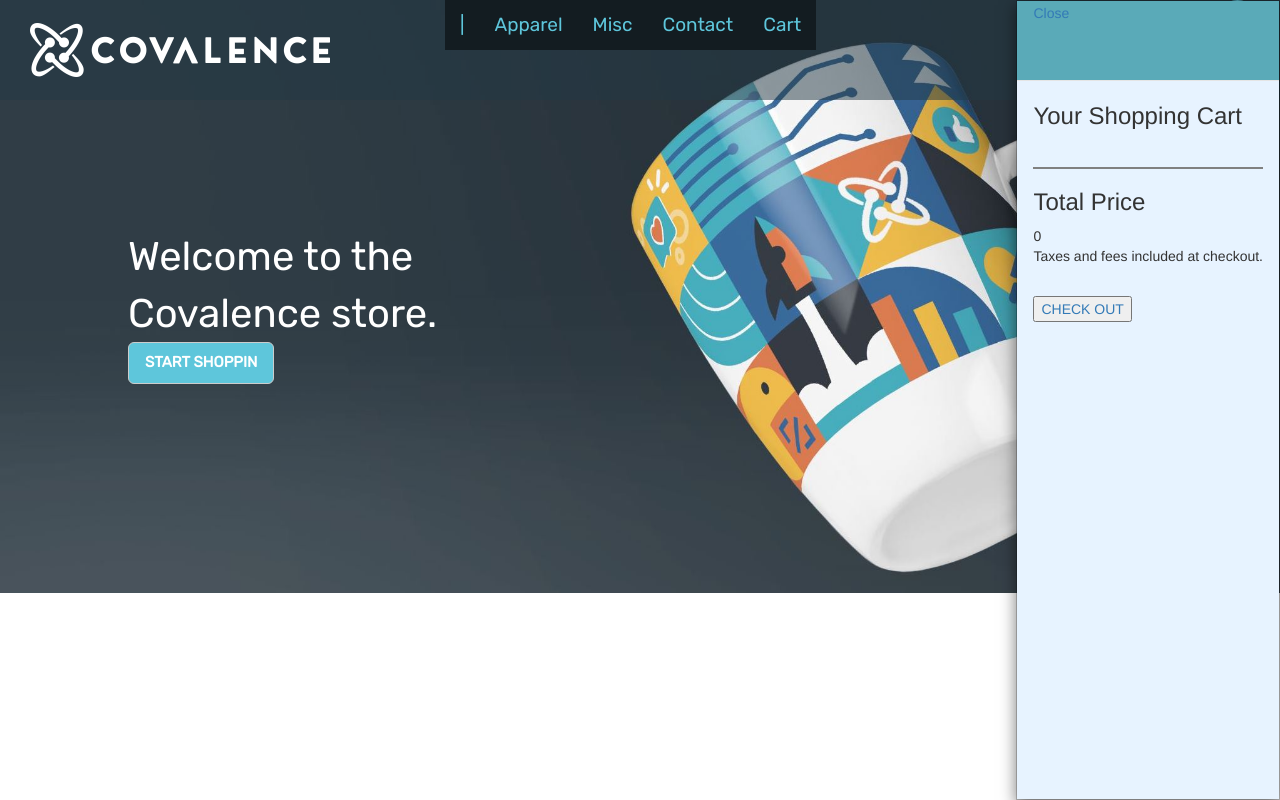
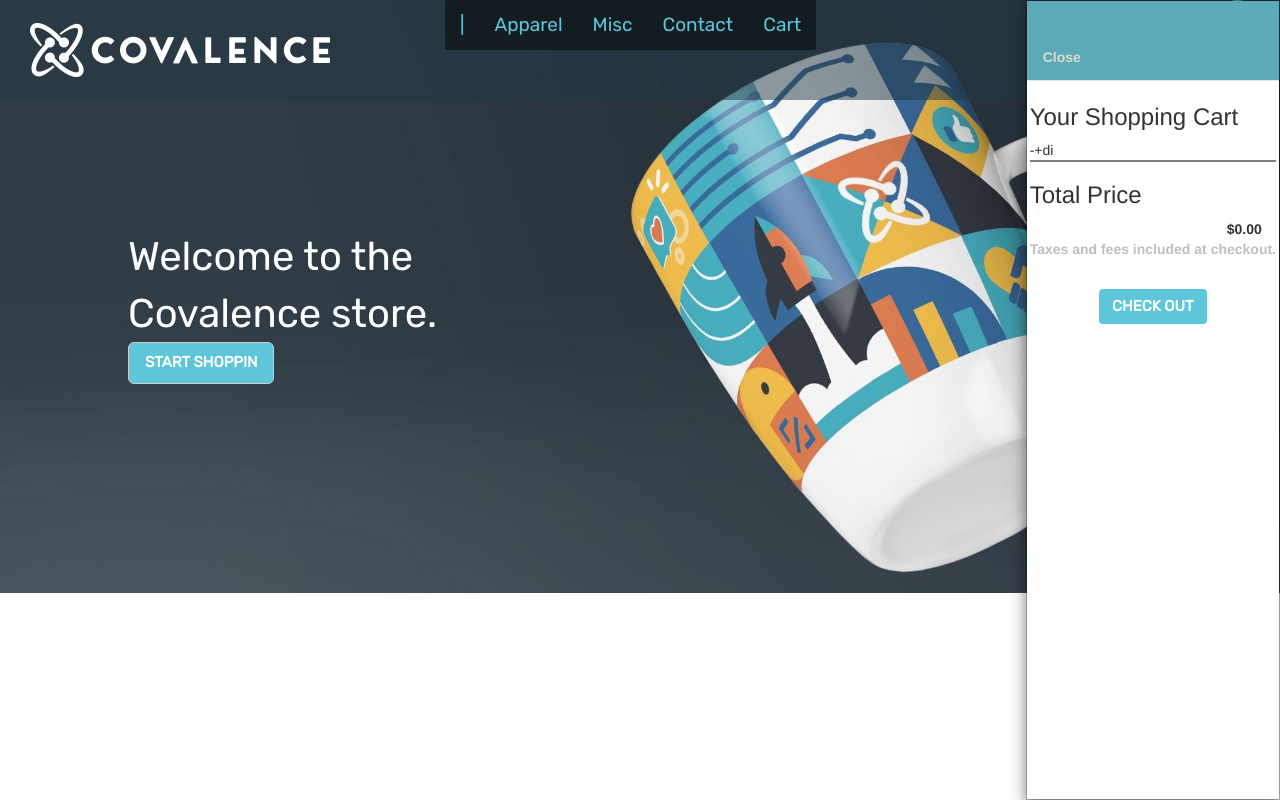
Before and after one commit to BenWhite89/Covalence_ecommerce, a website: page Client/index.html in a window 1280 px wide. Both pictures are taken after a click on the link "Cart". Drawn offline with nearby package versions, Linux system fonts and the light colour scheme; some packages are replaced by stand-ins of ours.

Commit message:
cart changes

```diff
--- a/Client/Views/navbar.html
+++ b/Client/Views/navbar.html
@@ -1,25 +1,37 @@
 
 <div id="cartModal"  class="modal">
     <div class="modal-dialog">
-        <div class="modal-content">
-            <div class="modal-header">
-                <a data-dismiss="modal">Close</a>
+        <div class="modal-content"style="background-color:white;">
+            <div class="modal-header"style:"padding-bottom 20px">
+                <div style="color:rgb(221, 217, 204); font-weight:bolder; padding-top:20%;"data-dismiss="modal">Close</div>
             </div>
-            <div class="modal-body">
+            <div style="padding: 3px"class="modal-body">
                 <h3>Your Shopping Cart</h3>
-                <ul class="itemList">
-                    <li class="listItem" ng-repeat="product in products" ng-show="products !== undefined">
-                        <img ng-style="{'float':'left', 'width':'50px', 'height':'50px', 'background-size':'cover'}" ng-src="../Images/{{ product.imageUrl }}">
-                        <span ng-style="{'float':'left'}">{{ product.title }}</span><br />
+                <ul style="padding: 0px;"class="itemList">
+                    <div class="smallitem"style="width:100%;">
+                    <li class="listItem" style="font-family: rubik; padding-bottom:10px" ng-repeat="product in products" ng-show="products !== undefined">
+
+                     <div class="cartimg"style="width:100%;float:left; padding: 10px;"><img ng-style="{'float':'left', 'width':'50px', 'height':'50px', 'margin':'10px','background-size':'cover'}" ng-src="../Images/{{ product.imageUrl }}">
+                       <div class="cartdescrip"style="position: relative; top: 2%; right:0%;">
+                        <div style="color:rgb(151, 150, 150);font-size: 20px; font-weight:bolder;"ng-style="{'float':'top,right'}">{{ product.title }}</div><div style="color:cyan">{{product.price | currency}}</div><br /></div>
+                        <div style="width: 100%;text-align: left;padding-right: 65%;"class="removebtn">
+                        <button style="border: 0px;padding-top:5px; padding-bottom:5px; padding-right: 15px;padding-left:15px; left:0px; color:rgb(184, 115, 129);background-color:white"class="remove" ng-click="remove()">Remove</button>
+                        </div>
+                    </div>
+                    </li>di
                         <span ng-style="{'float':'left'}" class="dec button">-</span>
                         <span ng-style="{'float':'left'}">{{ product.count }}</span>
                         <span ng-style="{'float':'left'}" class="inc button">+</span>
-                        <button ng-click="remove()">Remove</button>
+
                     </li>
+                    </div>
                 </ul>
-                <h3>Total Price </h3> <span>{{total}}</span>
-                <p>Taxes and fees included at checkout.</p><br />
-                <a data-toggle="modal" data-target="#cartModal" ng-href="/checkout"><button>CHECK OUT</button></a>
+                <div style="width:100%" class="total">
+                <h3>Total Price</h3><div style="font-weight:bolder;padding-left: 80%;"class="currency">{{total | currency}}</div>
+                </div>
+                <p style="color:gray; font-weight: bolder; opacity:0.5;">Taxes and fees included at checkout.</p><br />
+                <div style="text-align: center;">
+                <a data-toggle="modal" data-target="#cartModal" ng-href="/checkout"><button class="btn button-default-btn-lg">CHECK OUT</button></a></div>
             </div>
         </div>
     </div>
```
